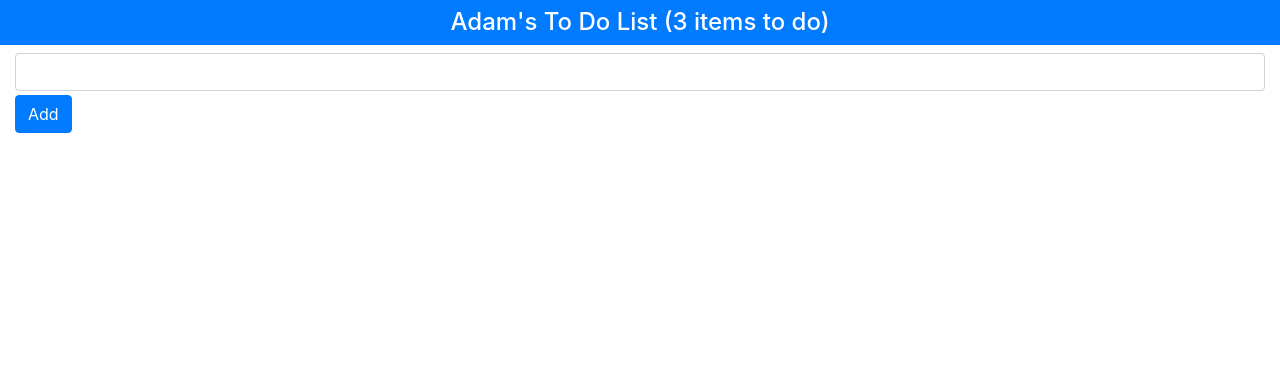
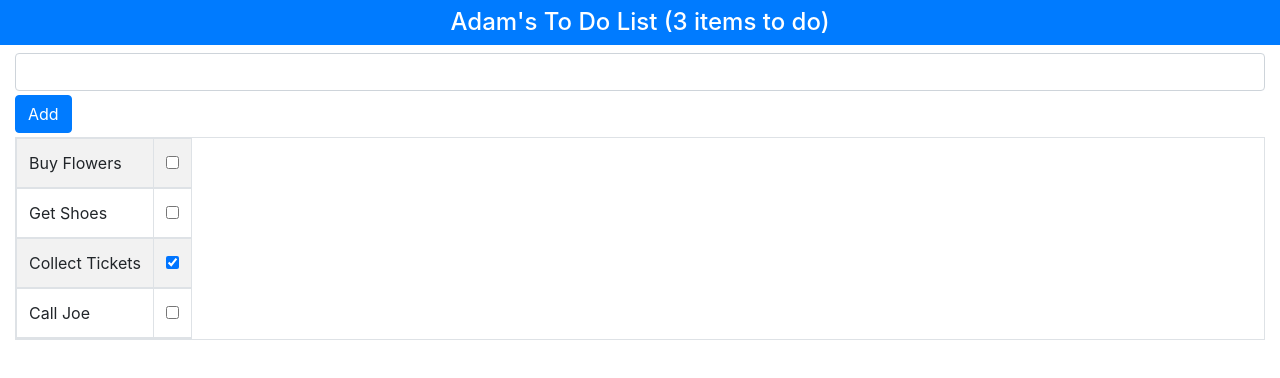
Before and after one commit to Budya/todo, a React (Create React App) app: page / in a window 1280 px wide. Shown: the top 378 px of the page. Built offline with nearby package versions, Linux system fonts and the light colour scheme.

Commit message:
Introducing Aditional Componentx (pg 35)

```diff
--- a/src/App.js
+++ b/src/App.js
@@ -30,6 +30,23 @@
         });
       }
   }
+  toggleTodo = (todo) => this.setState({
+    todoItems: this.state.todoItems.map(item =>
+      item.action === todo.action ?
+      {...item, done: !item.done} : item)
+  });
+
+  todoTableRows = () => this.state.todoItems.map(
+    item =>
+    <tr key={item.action}>
+      <td>{item.action}</td>
+      <td>
+        <input type="checkbox" checked={item.done}
+        onChange={() => this.toggleTodo(item)}></input>
+      </td>
+    </tr>
+  )
+
   render() {
     return (
     <div>
@@ -45,6 +62,11 @@
           <button className="btn btn-primary mt-1"
           onClick={this.createNewTodo}>Add</button>
         </div>
+        <table className="table table-striped table-bordered">
+          <thead>
+            <tbody>{this.todoTableRows()}</tbody>
+          </thead>
+        </table>
       </div>
     </div>
     )
```
